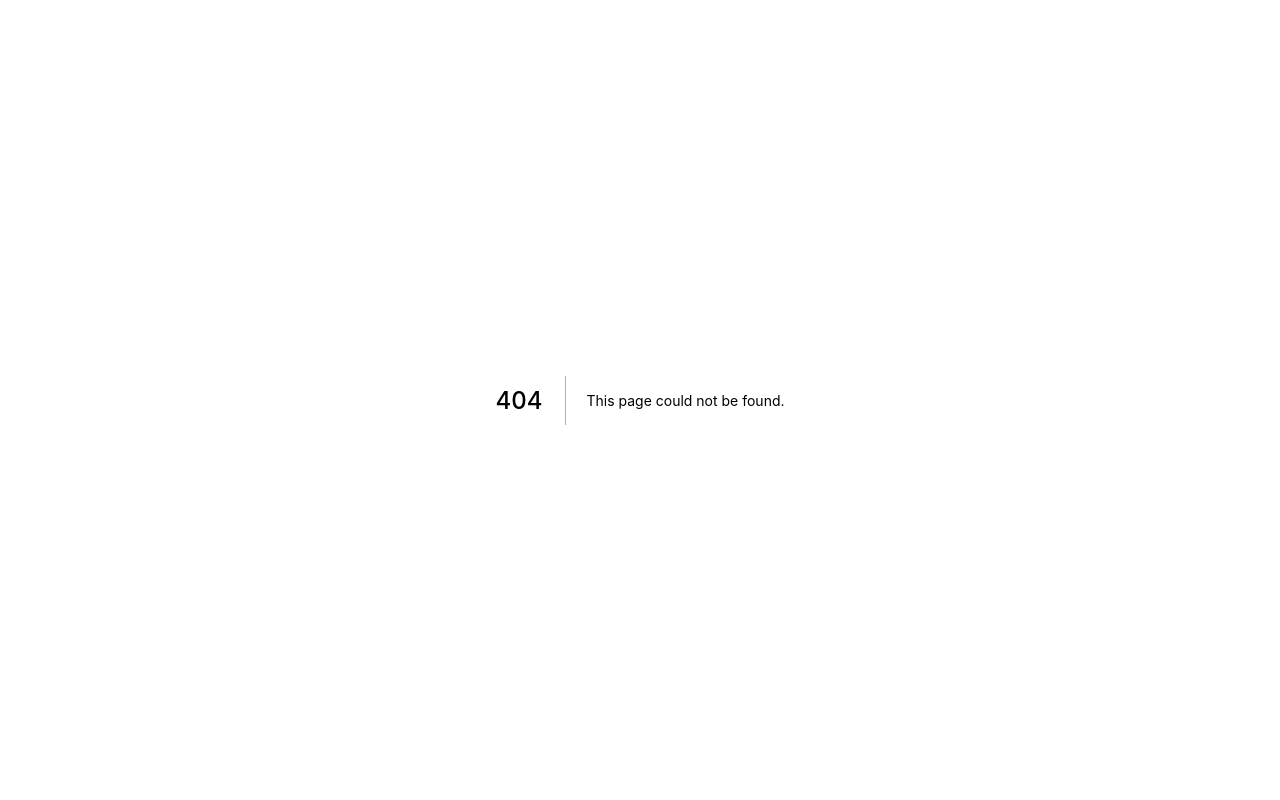
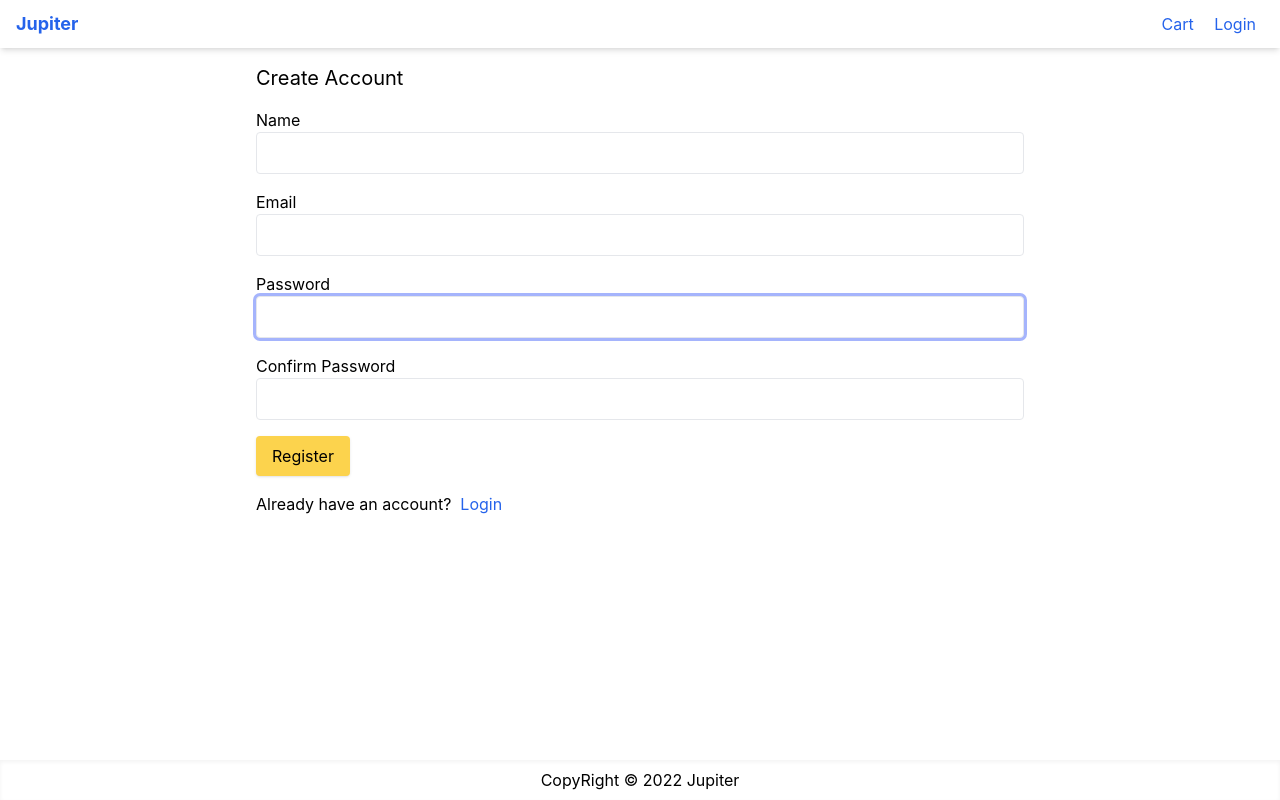
Before and after one commit to zhning1994/next-mongodb-ecommerce, a Next.js app: page /register in a window 1280 px wide. Before the commit this address had no page. Built offline with nearby package versions, Linux system fonts and the light colour scheme; no server answers.

Commit message:
copy from login page, add confirm password and name input

```diff
--- /dev/null
+++ b/pages/register.js
@@ -0,0 +1,141 @@
+import Link from 'next/link';
+import React, { useEffect } from 'react';
+import Layout from '../components/Layout';
+import { useForm } from 'react-hook-form';
+import { signIn, useSession } from 'next-auth/react';
+import { getError } from '../utils/error';
+import { toast } from 'react-toastify';
+import { useRouter } from 'next/router';
+import axios from 'axios';
+
+const RegisterScreen = () => {
+  const { data: session } = useSession();
+
+  const router = useRouter();
+  const { redirect } = router.query;
+
+  useEffect(() => {
+    if (session?.user) {
+      router.push(redirect || '/');
+    }
+  }, [router, session, redirect]);
+
+  const {
+    handleSubmit,
+    register,
+    getValues,
+    formState: { errors },
+  } = useForm();
+  const submitHandler = async ({ name, email, password }) => {
+    try {
+      await axios.post('/api/auth/signup', {
+        name,
+        email,
+        password,
+      });
+
+      const result = await signIn('credentials', {
+        redirect: false,
+        email,
+        password,
+      });
+      if (result.error) {
+        toast.error(result.error);
+      }
+    } catch (err) {
+      toast.error(getError(err));
+    }
+  };
+  return (
+    <Layout title="Create Account">
+      <form
+        className="mx-auto max-w-screen-md"
+        onSubmit={handleSubmit(submitHandler)}>
+        <h1 className="mb-4 text-xl">Create Account</h1>
+        <div className="mb-4">
+          <label htmlFor="name">Name</label>
+          <input
+            type="text"
+            className="w-full"
+            id="name"
+            autoFocus
+            {...register('name', {
+              required: 'Please enter name',
+            })}
+          />
+          {errors.name && (
+            <div className="text-red-500">{errors.name.message}</div>
+          )}
+        </div>
+
+        <div className="mb-4">
+          <label htmlFor="email">Email</label>
+          <input
+            type="email"
+            {...register('email', {
+              required: 'Please enter email',
+              pattern: {
+                value: /^[a-zA-Z0-9_.+-]+@[a-zA-Z0-9-]+.[a-zA-Z0-9-.]+$/i,
+                message: 'Please enter valid email',
+              },
+            })}
+            className="w-full"
+            id="email"></input>
+          {errors.email && (
+            <div className="text-red-500">{errors.email.message}</div>
+          )}
+        </div>
+        <div className="mb-4">
+          <label htmlFor="password">Password</label>
+          <input
+            type="password"
+            {...register('password', {
+              required: 'Please enter password',
+              minLength: { value: 6, message: 'password is more than 5 chars' },
+            })}
+            className="w-full"
+            id="password"
+            autoFocus></input>
+          {errors.password && (
+            <div className="text-red-500 ">{errors.password.message}</div>
+          )}
+        </div>
+        <div className="mb-4">
+          <label htmlFor="confirmPassword">Confirm Password</label>
+          <input
+            className="w-full"
+            type="password"
+            id="confirmPassword"
+            {...register('confirmPassword', {
+              required: 'Please enter confirm password',
+              validate: (value) => value === getValues('password'),
+              minLength: {
+                value: 6,
+                message: 'confirm password is more than 5 chars',
+              },
+            })}
+          />
+          {errors.confirmPassword && (
+            <div className="text-red-500 ">
+              {errors.confirmPassword.message}
+            </div>
+          )}
+          {errors.confirmPassword &&
+            errors.confirmPassword.type === 'validate' && (
+              <div className="text-red-500 ">Password do not match</div>
+            )}
+        </div>
+
+        <div className="mb-4 ">
+          <button className="primary-button">Register</button>
+        </div>
+        <div className="mb-4 ">
+          Already have an account? &nbsp;
+          <Link href={`/login?redirect=${redirect || '/'}`}>Login</Link>
+        </div>
+      </form>
+    </Layout>
+  );
+};
+
+export default RegisterScreen;
```
